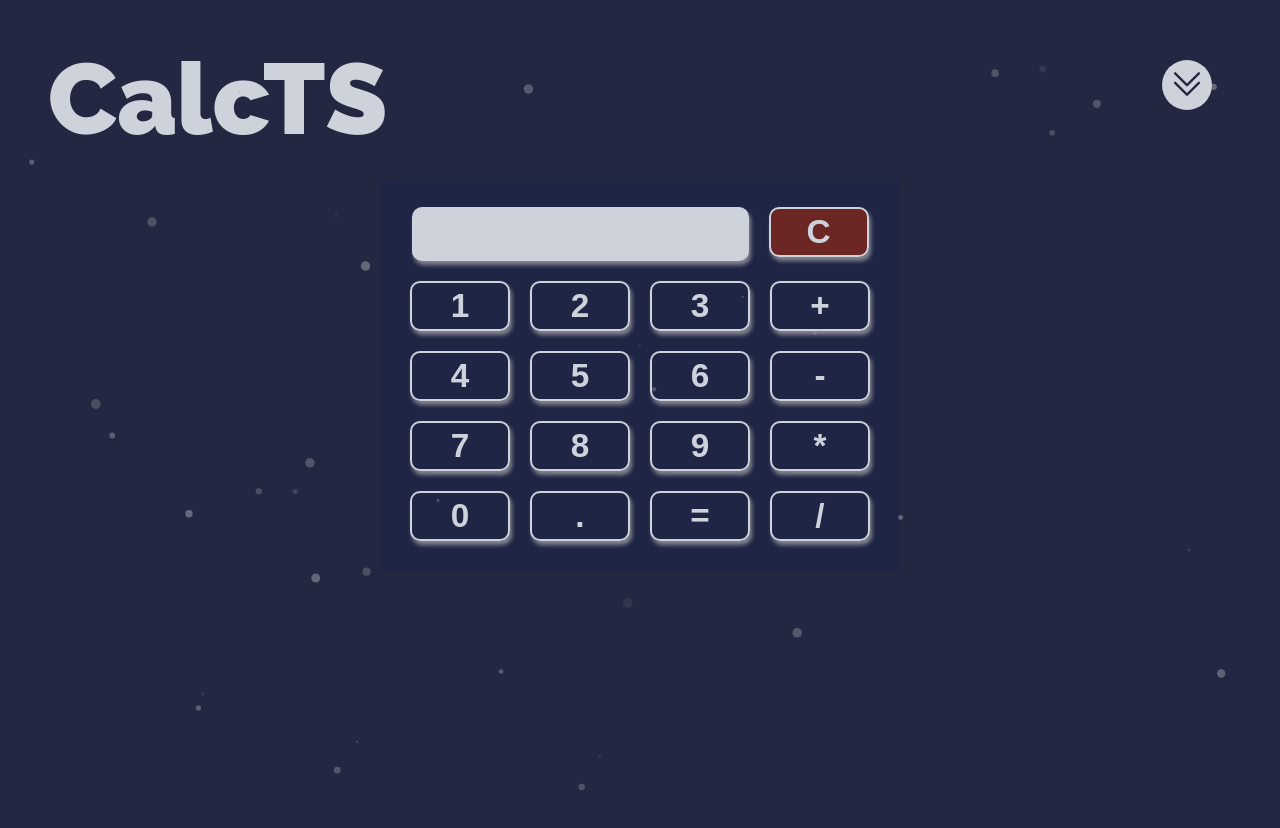
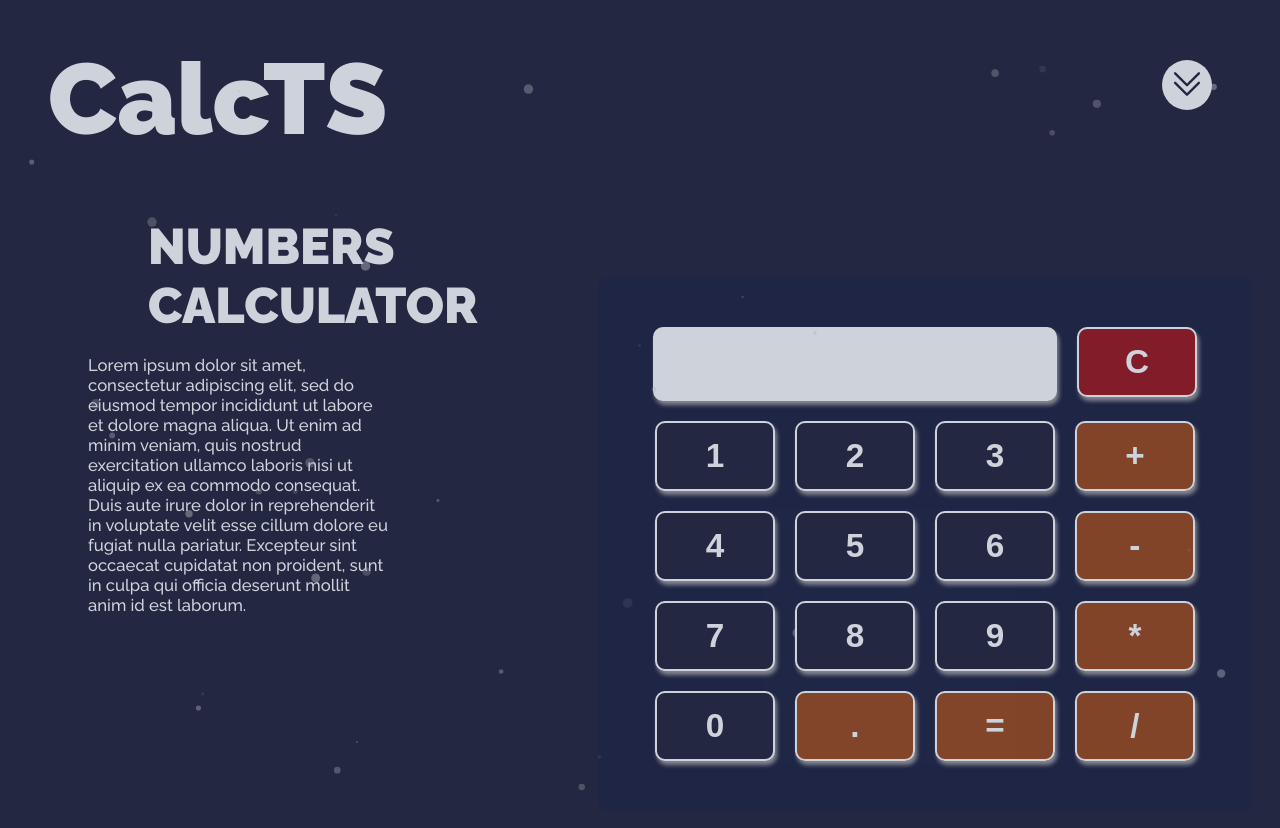
Before and after one commit to bchanowski/calculator-typescript, a React (Vite) app in the folder calc-ts/: page / in a window 1280 px wide. Shown: the top 828 px of the page. Before the commit the page ends 800 px from the top, so only its background shows below. Built offline with nearby package versions, Linux system fonts and the light colour scheme.

Commit message:
Finished styling numbers calculator

```diff
--- /dev/null
+++ b/calc-ts/src/components/Numbers/data.ts
@@ -0,0 +1,4 @@
+export const calculatorText: { title: string; desc: string } = {
+  title: "NUMBERS CALCULATOR",
+  desc: "Lorem ipsum dolor sit amet, consectetur adipiscing elit, sed do eiusmod tempor incididunt ut labore et dolore magna aliqua. Ut enim ad minim veniam, quis nostrud exercitation ullamco laboris nisi ut aliquip ex ea commodo consequat. Duis aute irure dolor in reprehenderit in voluptate velit esse cillum dolore eu fugiat nulla pariatur. Excepteur sint occaecat cupidatat non proident, sunt in culpa qui officia deserunt mollit anim id est laborum.",
+};
--- a/calc-ts/src/components/Numbers/index.tsx
+++ b/calc-ts/src/components/Numbers/index.tsx
@@ -2,6 +2,10 @@ import { SelectedPage } from "../../shared/types";
 import { motion } from "framer-motion";
 import NumbersButton from "./NumbersButton";
 import { useState } from "react";
+import TextBox from "../TextBox";
+import "./styles.scss";
+import "./data";
+import { calculatorText } from "./data";
 
 type Props = {
   setSelectedPage: (value: SelectedPage) => void;
@@ -70,6 +74,10 @@ const Numbers = ({ setSelectedPage }: Props) => {
         className="num-container"
         onViewportEnter={() => setSelectedPage(SelectedPage.Numbers)}
       >
+        <TextBox
+          title={calculatorText.title}
+          description={calculatorText.desc}
+        />
         <div className="calc-background">
           <div className="input-column">
             <input
@@ -96,7 +104,11 @@ const Numbers = ({ setSelectedPage }: Props) => {
               content={"3"}
               onClick={() => handleNumberClick("3")}
             />
-            <NumbersButton content={"+"} onClick={() => handleSignClick("+")} />
+            <NumbersButton
+              addClass={"sign-btn"}
+              content={"+"}
+              onClick={() => handleSignClick("+")}
+            />
           </div>
           <div className="button-column">
             <NumbersButton
@@ -111,7 +123,11 @@ const Numbers = ({ setSelectedPage }: Props) => {
               content={"6"}
               onClick={() => handleNumberClick("6")}
             />
-            <NumbersButton content={"-"} onClick={() => handleSignClick("-")} />
+            <NumbersButton
+              addClass={"sign-btn"}
+              content={"-"}
+              onClick={() => handleSignClick("-")}
+            />
           </div>
           <div className="button-column">
             <NumbersButton
@@ -126,7 +142,11 @@ const Numbers = ({ setSelectedPage }: Props) => {
               content={"9"}
               onClick={() => handleNumberClick("9")}
             />
-            <NumbersButton content={"*"} onClick={() => handleSignClick("*")} />
+            <NumbersButton
+              addClass={"sign-btn"}
+              content={"*"}
+              onClick={() => handleSignClick("*")}
+            />
           </div>
           <div className="button-column">
             <NumbersButton
@@ -134,11 +154,20 @@ const Numbers = ({ setSelectedPage }: Props) => {
               onClick={() => handleNumberClick("0")}
             />
             <NumbersButton
+              addClass={"sign-btn"}
               content={"."}
               onClick={() => handleNumberClick(".")}
             />
-            <NumbersButton content={"="} onClick={handleResultClick} />
-            <NumbersButton content={"/"} onClick={() => handleSignClick("/")} />
+            <NumbersButton
+              addClass={"sign-btn"}
+              content={"="}
+              onClick={handleResultClick}
+            />
+            <NumbersButton
+              addClass={"sign-btn"}
+              content={"/"}
+              onClick={() => handleSignClick("/")}
+            />
           </div>
         </div>
       </motion.div>
--- a/calc-ts/src/components/Numbers/styles.scss
+++ b/calc-ts/src/components/Numbers/styles.scss
@@ -3,9 +3,13 @@
 .num-container {
   color: $secondary-color;
   display: flex;
-  flex-direction: column;
-  align-items: center;
+  flex-direction: row;
+  justify-content: space-around;
   margin: $margin;
+
+  @media screen and (max-width: 1180px) {
+    flex-direction: column;
+  }
 }
 
 .calc-background {
@@ -14,7 +18,14 @@
   align-items: center;
   background-color: rgba(25, 37, 77, 0.4);
   border-radius: 10px;
-  padding: $margin;
+  padding: calc($margin * 2);
+  margin-top: 100px;
+  width: 1000px;
+  @media screen and (max-width: 1180px) {
+    width: 100%;
+    padding: 0px;
+    margin-top: 10px;
+  }
 }
 
 .button-column {
@@ -31,17 +42,21 @@
   border-radius: 10px;
   box-shadow: 2px 4px 4px rgba(159, 159, 161, 0.8);
   padding: 0px;
-  width: 333px;
-  height: 50px;
+  width: 400px;
+  height: 70px;
   margin: calc($margin / 2);
   font-size: calc($normal-font-size / 1.5);
   font-weight: 600;
   color: $primary-color;
   background-color: $secondary-color;
+  @media screen and (max-width: 700px) {
+    width: 220px;
+    height: 35px;
+  }
 }
 
 .num-button {
-  background: $transparent;
+  background-color: $primary-color;
   border: 2px $secondary-color solid;
   border-radius: 10px;
   box-shadow: 2px 4px 4px rgba(159, 159, 161, 0.8);
@@ -50,15 +65,32 @@
   margin: calc($margin / 2);
   font-size: calc($normal-font-size / 1.5);
   font-weight: 600;
-  width: 100px;
-  height: 50px;
+  width: 120px;
+  height: 70px;
   &:hover {
     cursor: pointer;
     background-color: $secondary-color;
     color: $primary-color;
+    width: 130px;
+    height: 80px;
+    margin: calc(($margin / 2) - 5px);
+  }
+
+  @media screen and (max-width: 700px) {
+    width: 60px;
+    height: 35px;
+    font-size: calc($normal-font-size / 3);
+    &:hover {
+      width: 70px;
+      height: 45px;
+    }
   }
 }
 
 .reset-btn {
-  background-color: rgba(185, 40, 4, 0.5);
+  background-color: rgba(230, 21, 14, 0.5);
 }
+
+.sign-btn {
+  background-color: rgba(230, 100, 14, 0.5);
+}
--- /dev/null
+++ b/calc-ts/src/components/TextBox/index.tsx
@@ -0,0 +1,17 @@
+import "./styles.scss";
+
+type Props = {
+  title?: string;
+  description?: string;
+};
+
+const TextBox = ({ title, description }: Props) => {
+  return (
+    <div className="textbox-container">
+      <h1 className="title-text">{title}</h1>
+      <p className="desc-text">{description}</p>
+    </div>
+  );
+};
+
+export default TextBox;
--- /dev/null
+++ b/calc-ts/src/components/TextBox/styles.scss
@@ -0,0 +1,42 @@
+@import "../../shared/shared.scss";
+
+.textbox-container {
+  display: flex;
+  flex-direction: column;
+  margin: calc($margin * 2);
+  @media screen and (max-width: 1180px) {
+    margin: $margin;
+  }
+}
+
+.title-text {
+  font-size: $normal-font-size * 2;
+  margin: 0px calc($margin * 4) 0px;
+
+  @media screen and (max-width: 1450px) {
+    font-size: $normal-font-size;
+  }
+  @media screen and (max-width: 470px) {
+    margin: 5px;
+    font-size: calc($normal-font-size / 2);
+  }
+}
+
+.desc-text {
+  font-size: calc($normal-font-size/2.5);
+  width: 600px;
+  margin: $margin;
+
+  @media screen and (max-width: 1450px) {
+    font-size: calc($normal-font-size / 3);
+    width: 300px;
+  }
+
+  @media screen and (max-width: 1180px) {
+    width: 100%;
+  }
+
+  @media screen and (max-width: 470px) {
+    font-size: calc($normal-font-size / 4);
+  }
+}
```
